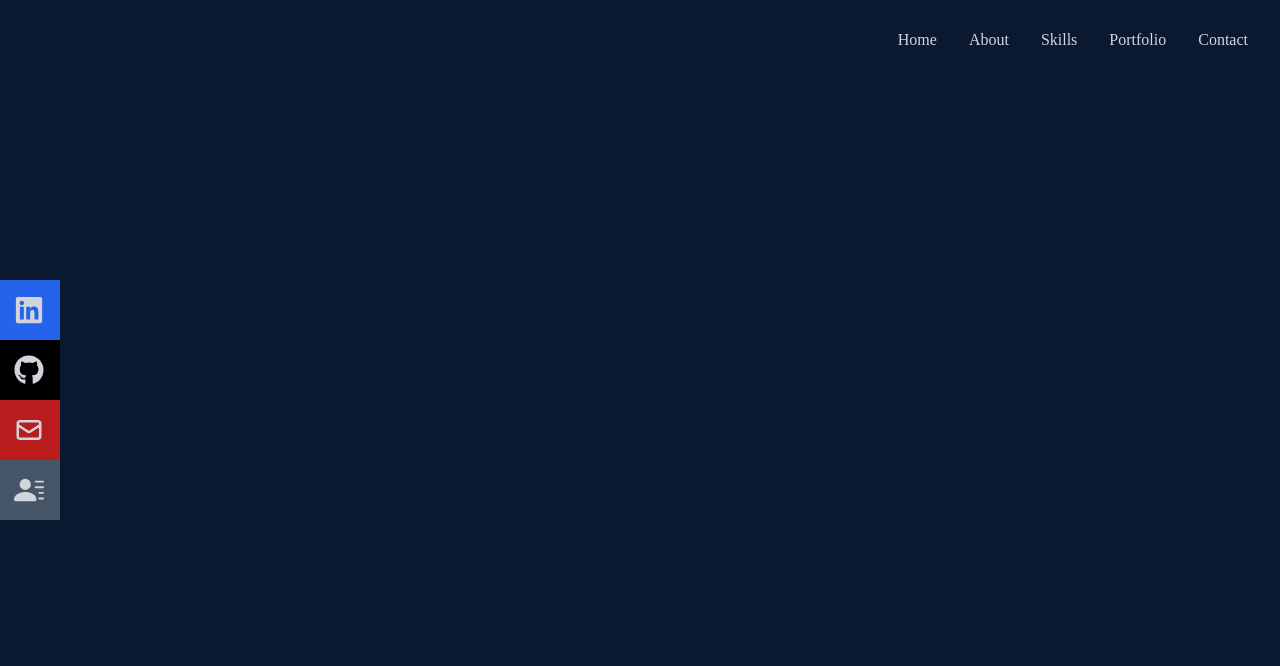
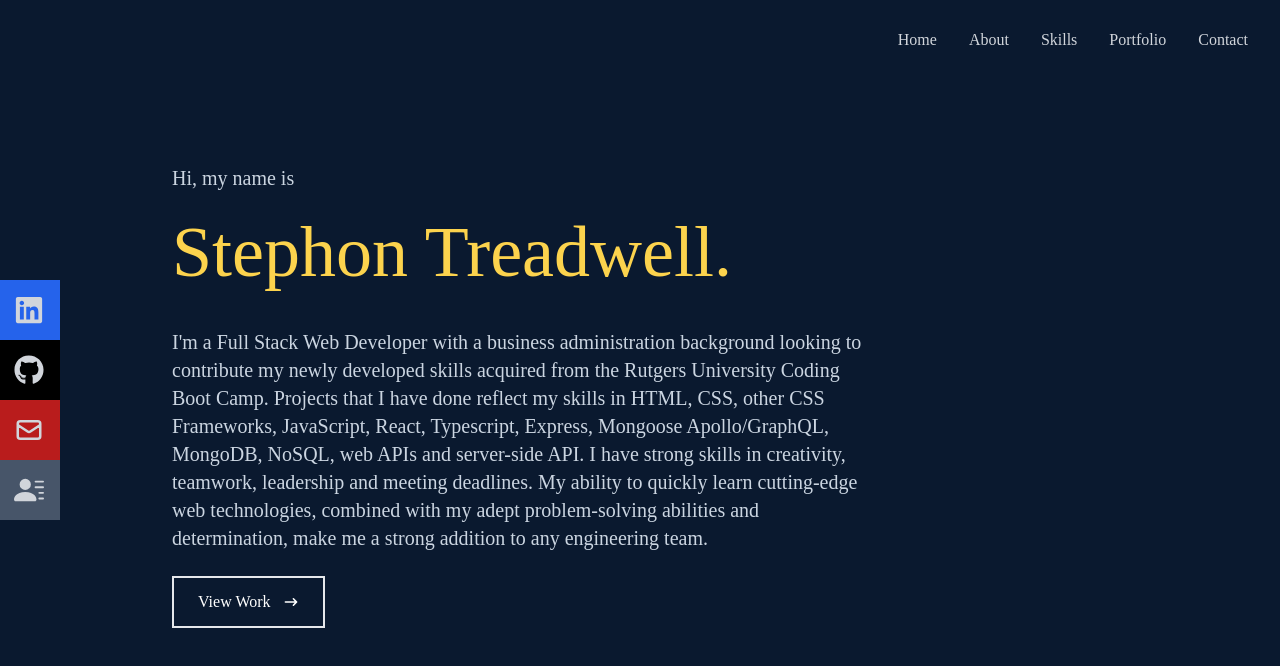
Before and after one commit to StephonT/SCT-React-Portfolio, a React (Create React App) app: page / in a window 1280 px wide. Shown: the top 666 px of the page. Built offline with nearby package versions, Linux system fonts and the light colour scheme.

Commit message:
completed home component

```diff
--- a/src/components/Home.jsx
+++ b/src/components/Home.jsx
@@ -1,12 +1,38 @@
-import React from 'react'
-import {HiArrowNarrowRight} from 'react-icons/hi'
+import React from "react";
+import { HiArrowNarrowRight } from "react-icons/hi";
 
 function Home() {
   return (
-    <div className='w-full h-screen bg-[#0a192f]'>
-
+    <div name="home" className="w-full h-screen bg-[#0a192f]">
+      {/* Container */}
+      <div className="max-w-[1000px] mx-auto px-8 flex flex-col justify-center h-full">
+        <p className="text-slate-300 text-xl">Hi, my name is</p>
+        <br/>
+        <h1 className="text-amber-300 sm:text-7xl text-4xl">Stephon Treadwell.</h1>
+        <br/>
+        <p className="text-slate-300 text-xl py-4 max-w-[700px]">
+          I'm a Full Stack Web Developer with a business administration background
+          looking to contribute my newly developed skills acquired from the
+          Rutgers University Coding Boot Camp. Projects that I have done reflect
+          my skills in HTML, CSS, other CSS Frameworks, JavaScript, React,
+          Typescript, Express, Mongoose Apollo/GraphQL, MongoDB, NoSQL, web APIs
+          and server-side API. I have strong skills in creativity, teamwork, leadership and
+          meeting deadlines. My ability to quickly learn cutting-edge web
+          technologies, combined with my adept problem-solving abilities and
+          determination, make me a strong addition to any engineering team.
+        </p>
+        <div>
+          {/* Have to put "group" in className in order for the entire button to receive arrow animation */}
+          <button className="text-white group border-2 px-6 py-3 my-2 flex items-center hover:bg-amber-300 hover:border-amber-300">
+            View Work
+            <span className="group-hover:rotate-90 duration-300">
+            <HiArrowNarrowRight className="ml-3" />
+            </span>
+          </button>
+        </div>
+      </div>
     </div>
-  )
+  );
 }
 
-export default Home
+export default Home;
```
